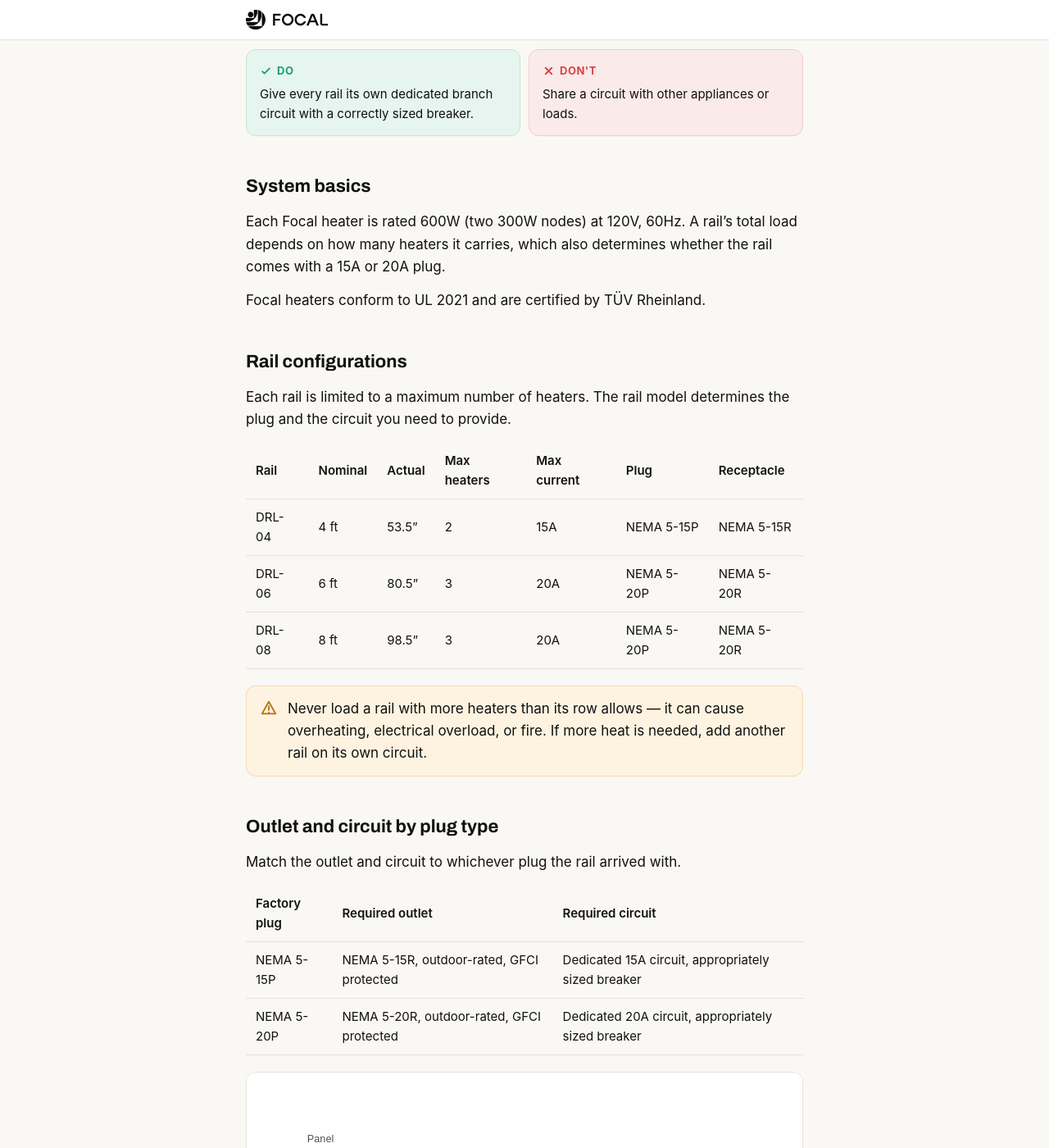
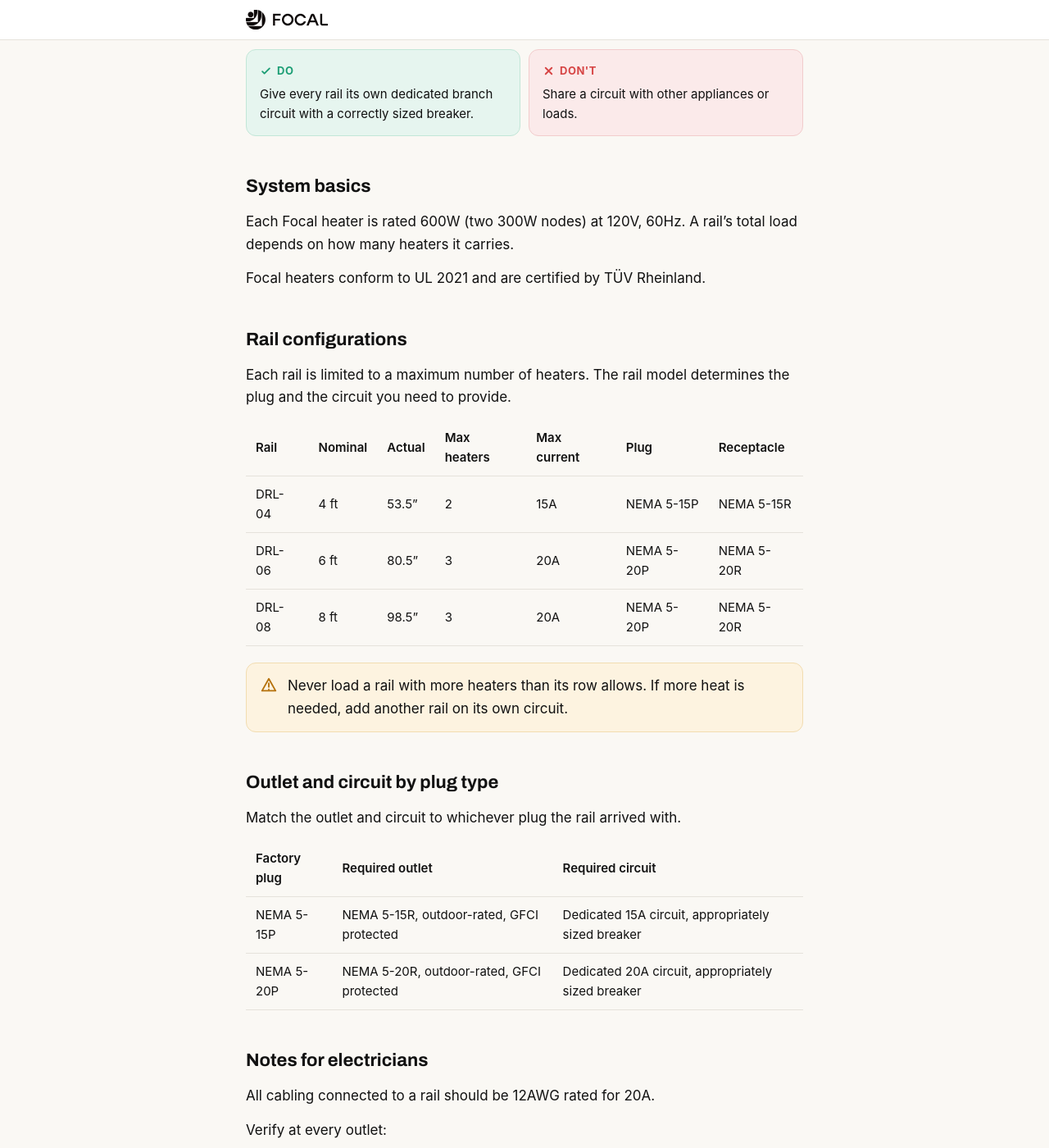
Before and after one commit to BeamT/external-docs, a Jekyll site: the page built from _guides/electrical-power.md, in a window 1280 px wide and 1400 px high, scrolled down 572 px. Shown: the whole window at 82% size. Built offline with Jekyll 4.4.1, drawn with Linux system fonts in a browser that asks for light colours; some web fonts are replaced; some of the changed text lies outside the part shown.

Commit message:
update electrical

```diff
--- a/_guides/electrical-power.md
+++ b/_guides/electrical-power.md
@@ -24,7 +24,7 @@
 
 ## System basics
 
-Each Focal heater is rated 600W (two 300W nodes) at 120V, 60Hz. A rail's total load depends on how many heaters it carries, which also determines whether the rail comes with a 15A or 20A plug.
+Each Focal heater is rated 600W (two 300W nodes) at 120V, 60Hz. A rail's total load depends on how many heaters it carries.
 
 Focal heaters conform to UL 2021 and are certified by TÜV Rheinland.
 
@@ -38,7 +38,7 @@
 | DRL-06 | 6 ft | 80.5" | 3 | 20A | NEMA 5-20P | NEMA 5-20R |
 | DRL-08 | 8 ft | 98.5" | 3 | 20A | NEMA 5-20P | NEMA 5-20R |
 
-{% include warn.html text="Never load a rail with more heaters than its row allows — it can cause overheating, electrical overload, or fire. If more heat is needed, add another rail on its own circuit." %}
+{% include warn.html text="Never load a rail with more heaters than its row allows. If more heat is needed, add another rail on its own circuit." %}
 
 ## Outlet and circuit by plug type
 
@@ -48,8 +48,6 @@
 |---|---|---|
 | NEMA 5-15P | NEMA 5-15R, outdoor-rated, GFCI protected | Dedicated 15A circuit, appropriately sized breaker |
 | NEMA 5-20P | NEMA 5-20R, outdoor-rated, GFCI protected | Dedicated 20A circuit, appropriately sized breaker |
-
-{% include diagram.html src="elec-01-circuit.svg" caption="Each rail: factory plug to a matching GFCI outlet on its own dedicated breaker." %}
 
 ## Notes for electricians
 
```
Also changed, not shown: other parts of _guides/electrical-power.md (+1 -1 lines), assets/diagrams/elec-01-circuit.svg (deleted).
